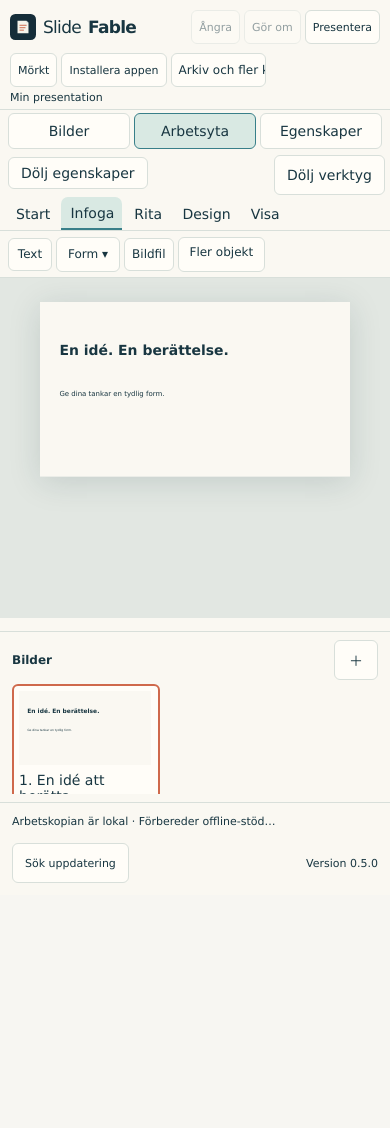
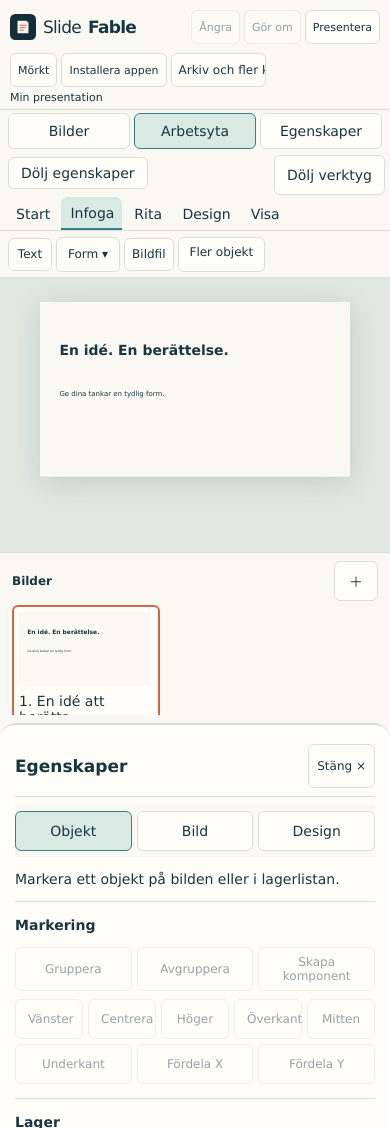
Before and after one commit to erland/slide-fable, a React (Vite) app: page / in a window 390 px wide. Before the commit the page ends 895 px from the top, so only its background shows below. Built offline with nearby package versions, Linux system fonts and the light colour scheme; what canonicalize would draw is missing.

Commit message:
fix: bind portrait inspector visibility to actual open state

```diff
--- a/src/ui/editor.css
+++ b/src/ui/editor.css
@@ -220,3 +220,18 @@
  .editor-workspace[data-properties-open=true]>.properties{display:block}
  .editor-workspace .canvas-scroll{height:48vh;min-height:260px}
 }
+
+
+/* UX-portrait: the inspector visibility toggle is the source of truth.
+   Previously at 801–900 CSS px the sheet was only shown for data-panel=properties,
+   while the toolbar toggled data-properties-open without changing data-panel. */
+@media (max-width:1200px) and (orientation:portrait){
+ .editor-workspace[data-properties-open=true]>.properties{
+  display:block;position:relative;inset:auto;right:auto;bottom:auto;
+  order:3;flex:0 0 auto;box-sizing:border-box;width:100%;max-width:100%;
+  z-index:1;max-height:min(48dvh,430px);overflow-y:auto;overscroll-behavior:contain;
+  background:var(--panel);border:0;border-top:2px solid var(--line);
+  border-radius:16px 16px 0 0
+ }
+ .editor-workspace[data-properties-open=false]>.properties{display:none}
+}
```
